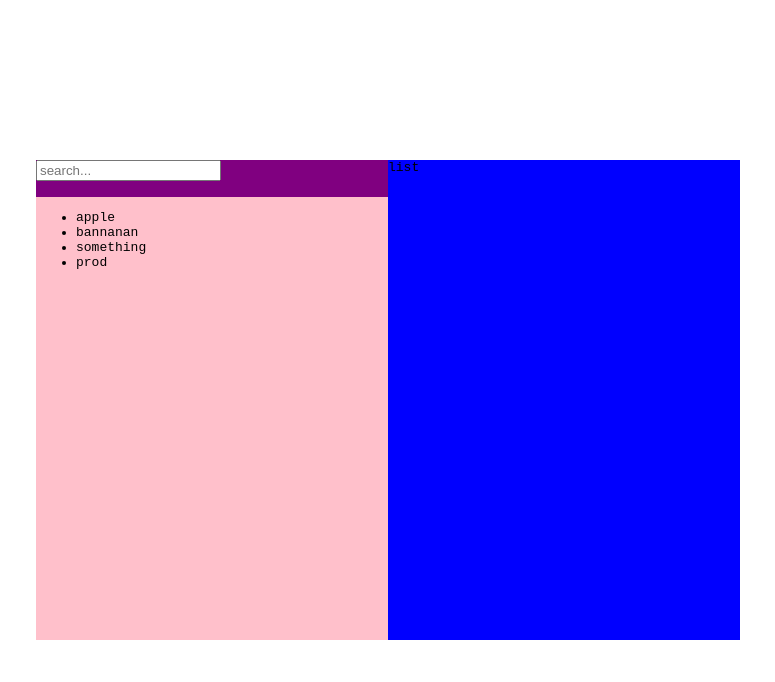
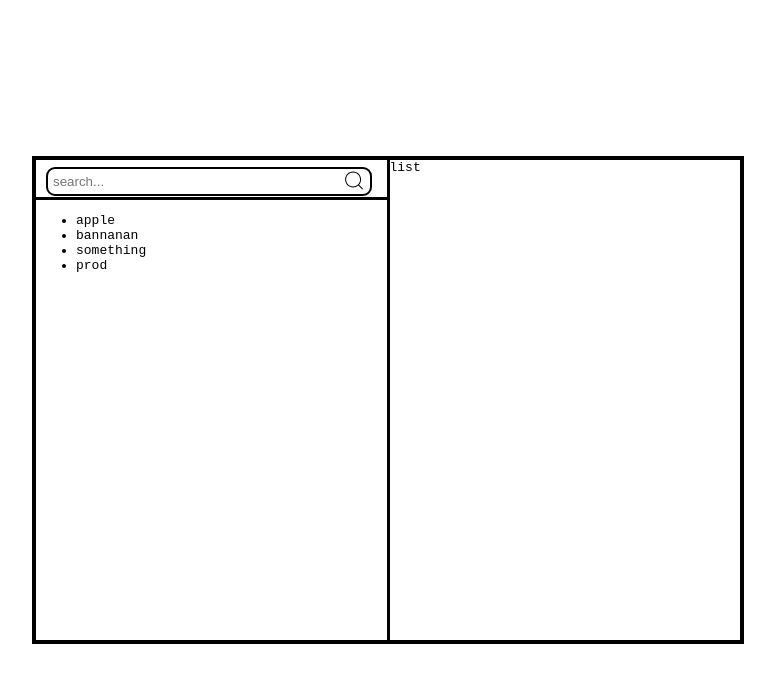
Before and after one commit to Listwas/receipt-calc, a React (Vite) app: page / in a window 1280 px wide. Shown: the top 682 px of the page, without its empty margins (252-1027 px from the left). Built offline with nearby package versions, Linux system fonts and the light colour scheme.

Commit message:
search bar basic css

```diff
--- a/package.json
+++ b/package.json
@@ -12,7 +12,8 @@
   "dependencies": {
     "@tailwindcss/postcss7-compat": "^2.2.17",
     "react": "^18.3.1",
-    "react-dom": "^18.3.1"
+    "react-dom": "^18.3.1",
+    "react-icons": "^5.3.0"
   },
   "devDependencies": {
     "@eslint/js": "^9.9.0",
--- a/src/ListPage/ListPage.module.css
+++ b/src/ListPage/ListPage.module.css
@@ -10,16 +10,17 @@
     display: inherit;
     width: 55vw;
     height: 60vh;
+    border: 4px solid #000;
 }
 
 .left {
     display: inherit;
     flex-flow: column nowrap;
+    border-right: 3px solid #000;
 }
 
 .right {
     display: inherit;
-    background-color: blue;
 }
 
 .left, .right {
@@ -27,11 +28,10 @@
 }
 
 .searchBar {
-    background-color: purple;
     height: 5vh;
+    border-bottom: 3px solid #000;
 }
 
 .products {
-    background-color: pink;
     height: 100%;
 }
--- a/src/components/searchBar/searchBar.jsx
+++ b/src/components/searchBar/searchBar.jsx
@@ -1,6 +1,7 @@
-// import s from './searchBar.module.css'
+import s from './searchBar.module.css'
 import {useState} from "react";
 import PropTypes from 'prop-types'
+import { CiSearch } from "react-icons/ci";
 
 const SearchBar = ({onSearch}) => {
 
@@ -13,12 +14,16 @@ const SearchBar = ({onSearch}) => {
 
     return (
         <>
+            <div className={s.searchBar}>
+
             <input
                 type="text"
                 placeholder="search..."
                 value={query}
                 onChange={handleChange}
             />
+            <CiSearch className={s.icon}/>
+            </div>
         </>
         )
 }
--- a/src/components/searchBar/searchBar.module.css
+++ b/src/components/searchBar/searchBar.module.css
@@ -0,0 +1,27 @@
+.searchBar {
+    display: flex;
+    justify-content: center;
+    margin-top: 7px;
+
+}
+
+.searchBar input {
+    width: 100%;
+    position: relative;
+    left: 10px;
+    padding: 5px;
+    border-radius: 9px;
+    border: 2px solid #000;
+}
+
+.searchBar input:focus {
+    border-color: red;
+    outline: none;
+}
+
+.icon {
+    width: 27px;
+    height: 27px;
+    position: relative;
+    right: 20px;
+}
```
Also changed, not shown: 1 other file (tests, documents, lock files or other folders).
